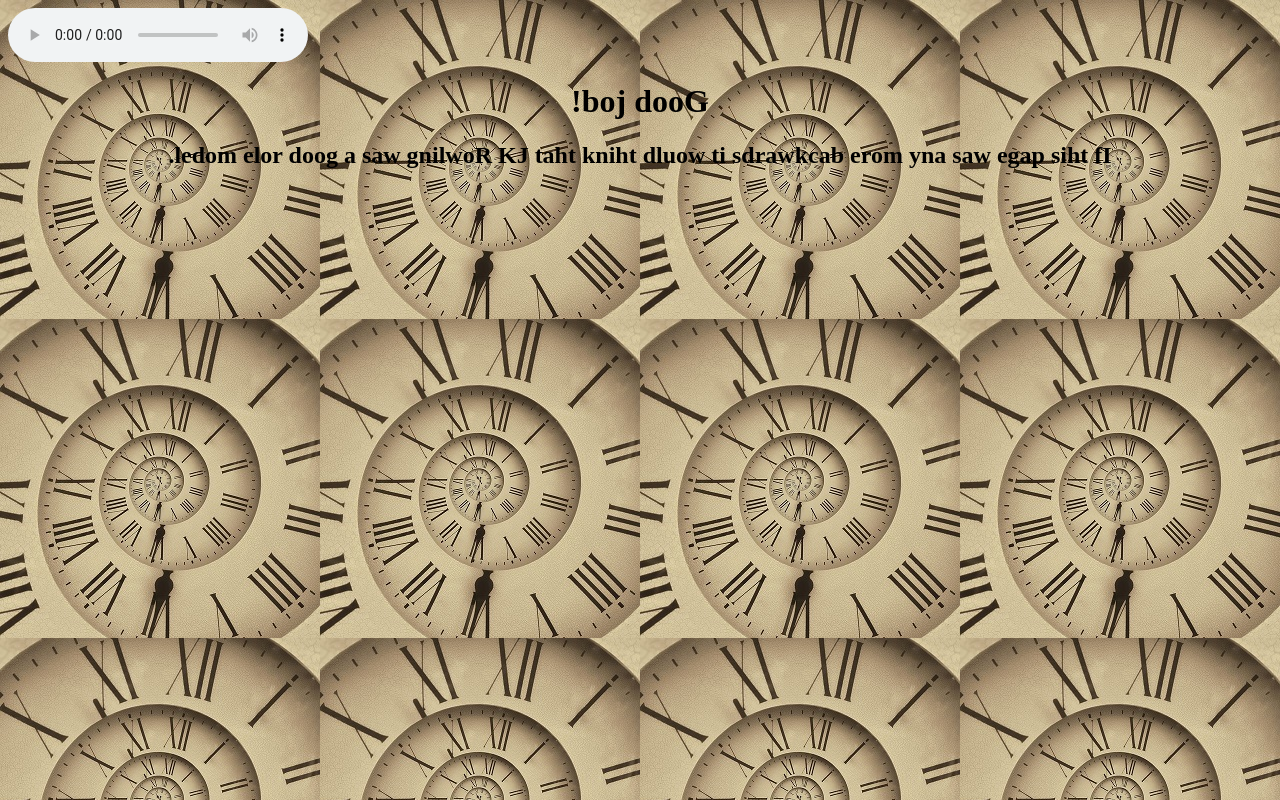
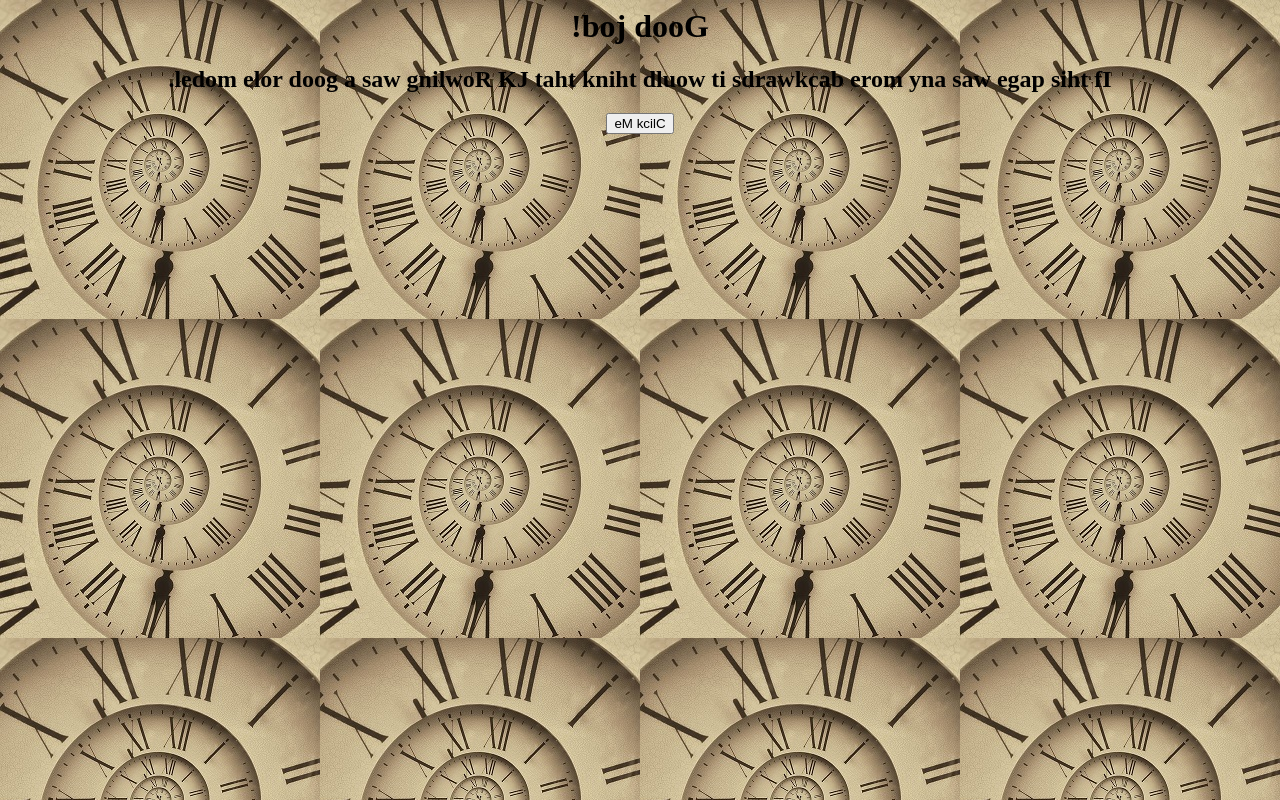
Before and after one commit to RhysFenwick/Wormipedia, a plain HTML site: page public/backwards/index.html in a window 1280 px wide. Drawn offline with Linux system fonts and the light colour scheme.

Commit message:
.html removed, button added

```diff
--- a/public/backwards.html
+++ b/public/backwards/index.html
@@ -6,17 +6,21 @@
         p {text-align: center;}
         div {text-align: center;}
         a {text-align: center;}
+        button {text-align: center;}
         body {
-            background-image: url('Clock.jpg');
+            background-image: url('../Clock.jpg');
         }
     </style>
     <title>sdrawkcaB</title>
 </head>
 <body>
-<audio controls autoplay loop>
-    <source src="Next%20Clue.mp3" type="audio/mpeg">
-</audio>
 <h1>!boj dooG</h1>
 <h2>.ledom elor doog a saw gnilwoR KJ taht kniht dluow ti sdrawkcab erom yna saw egap siht fI</h2>
+<div>
+    <button onclick="snd.play()"> eM kcilC </button>
+</div>
+<script>
+    var snd = new Audio("../Next%20Clue.mp3");
+</script>
 </body>
 </html>
```
